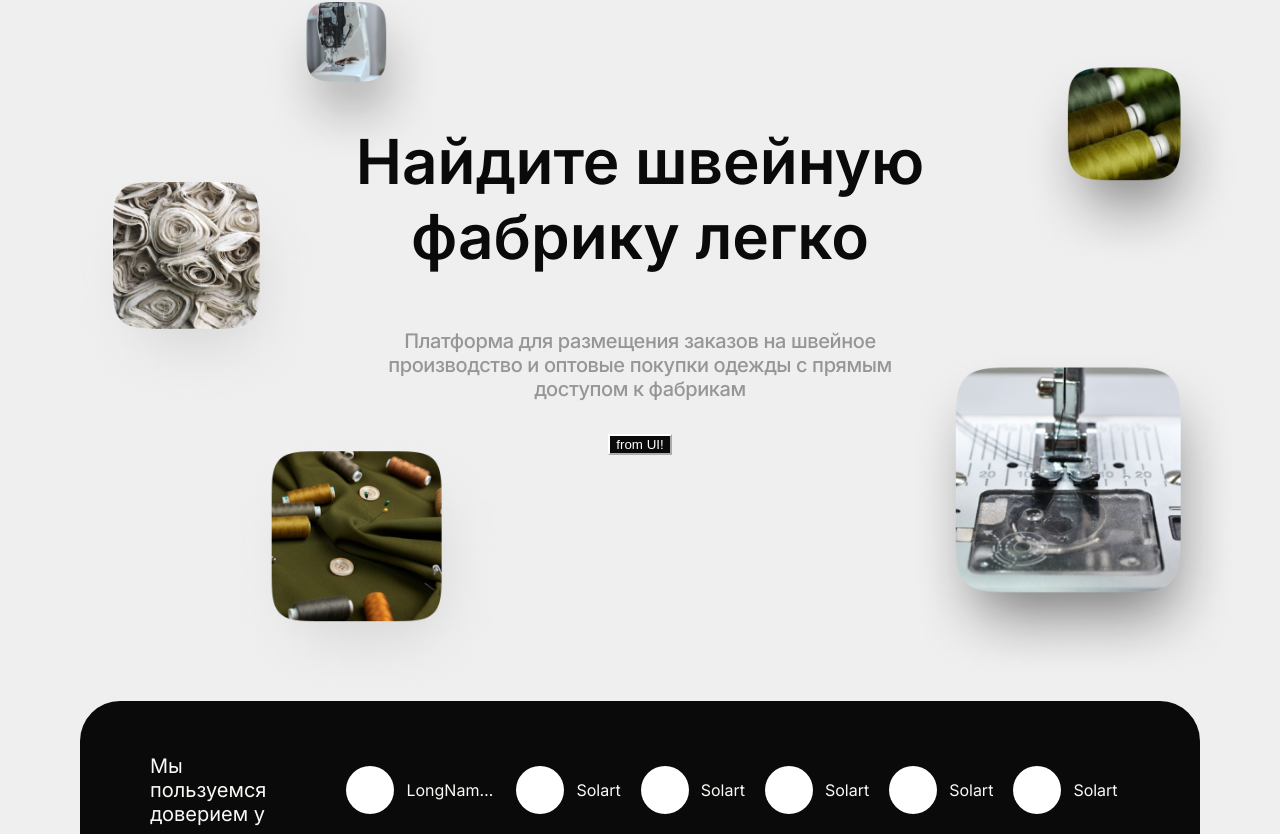
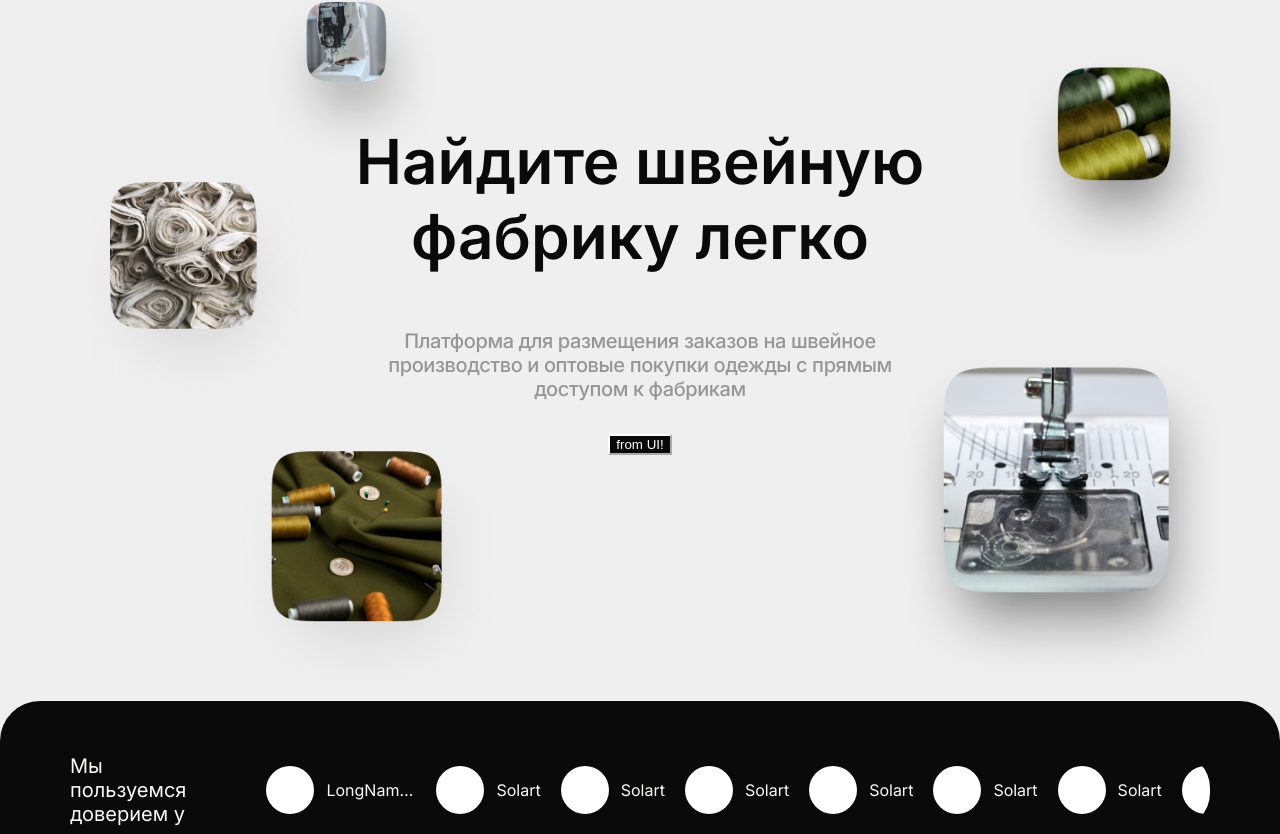
Before and after one commit to askarbekovDev/zentext, a Next.js app: page / in a window 1280 px wide. Shown: the part 146-980 px from the top of the page. Built offline with nearby package versions, Linux system fonts and the light colour scheme.

Commit message:
landing in process

```diff
--- a/src/components/intro.tsx/index.module.scss
+++ b/src/components/intro.tsx/index.module.scss
@@ -6,6 +6,8 @@
   width: 100%;
   height: 945px;
   position: relative;
+  overflow: hidden;
+  margin: 0 auto;
 }
 
 .content {
@@ -51,7 +53,7 @@
   align-items: center;
   justify-content: space-between;
   max-width: 1280px;
-  width: 100%;
+  width: auto;
   height: 178px;
   background-color: var(--secondary_dark);
   border-radius: 40px;
@@ -121,21 +123,21 @@
   position: absolute;
   top: 50%;
   left: 50%;
-  transform: translate(380px, -360px);
+  transform: translate(370px, -360px);
 }
 
 .imageThird {
   position: absolute;
   top: 50%;
   left: 50%;
-  transform: translate(-570px, -250px);
+  transform: translate(-573px, -250px);
 }
 
 .imageFourth {
   position: absolute;
   top: 50%;
   left: 50%;
-  transform: translate(268px, -60px);
+  transform: translate(256px, -60px);
 }
 
 .imageFifth {
--- a/src/components/intro.tsx/index.tsx
+++ b/src/components/intro.tsx/index.tsx
@@ -16,7 +16,6 @@ const Intro = () => {
     'Solart',
   ];
   return (
-    <div className="container">
     <div className={styles.intro}>
       <div className={styles.content}>
         <p className={styles.mainTitle}>Найдите швейную фабрику легко</p>
@@ -81,7 +80,6 @@ const Intro = () => {
         height={274}
       />
     </div>
-    </div>
   );
 };
 
```
Lines whose indentation alone changed are shown as unchanged.
